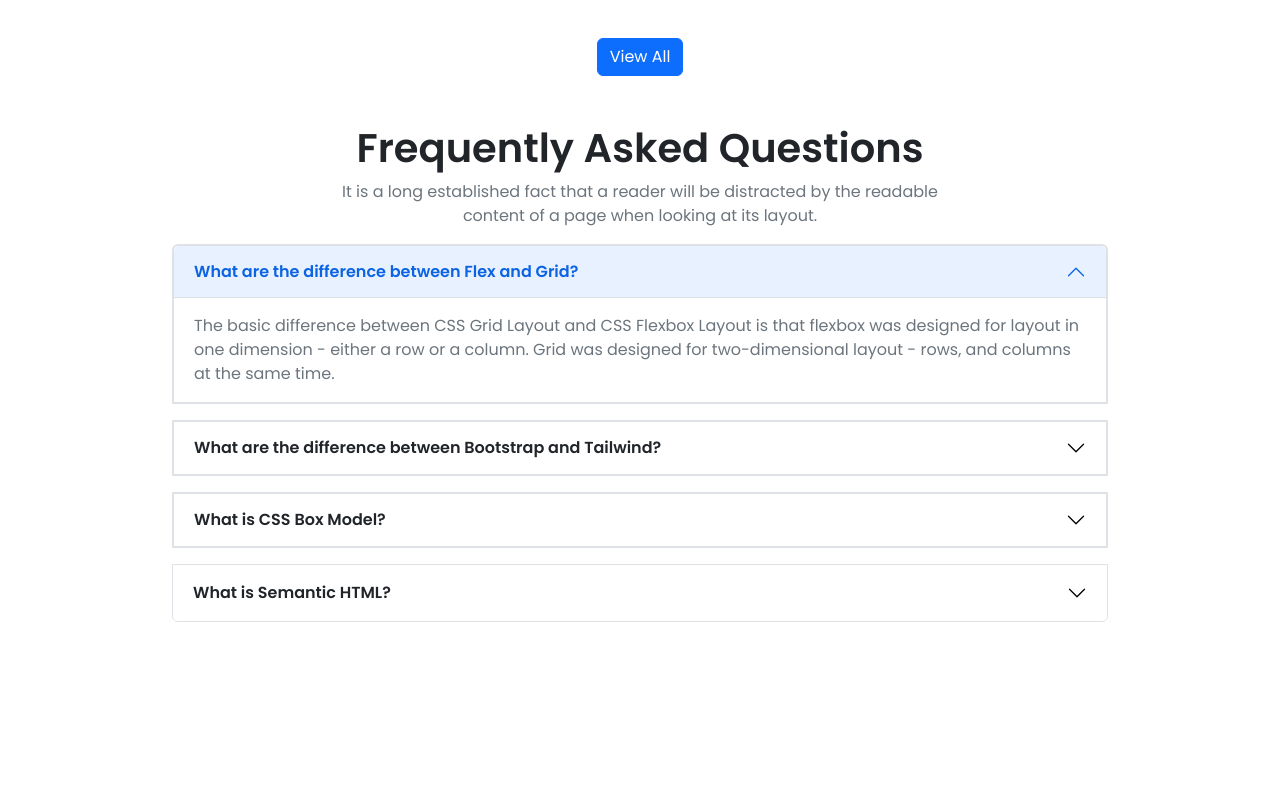
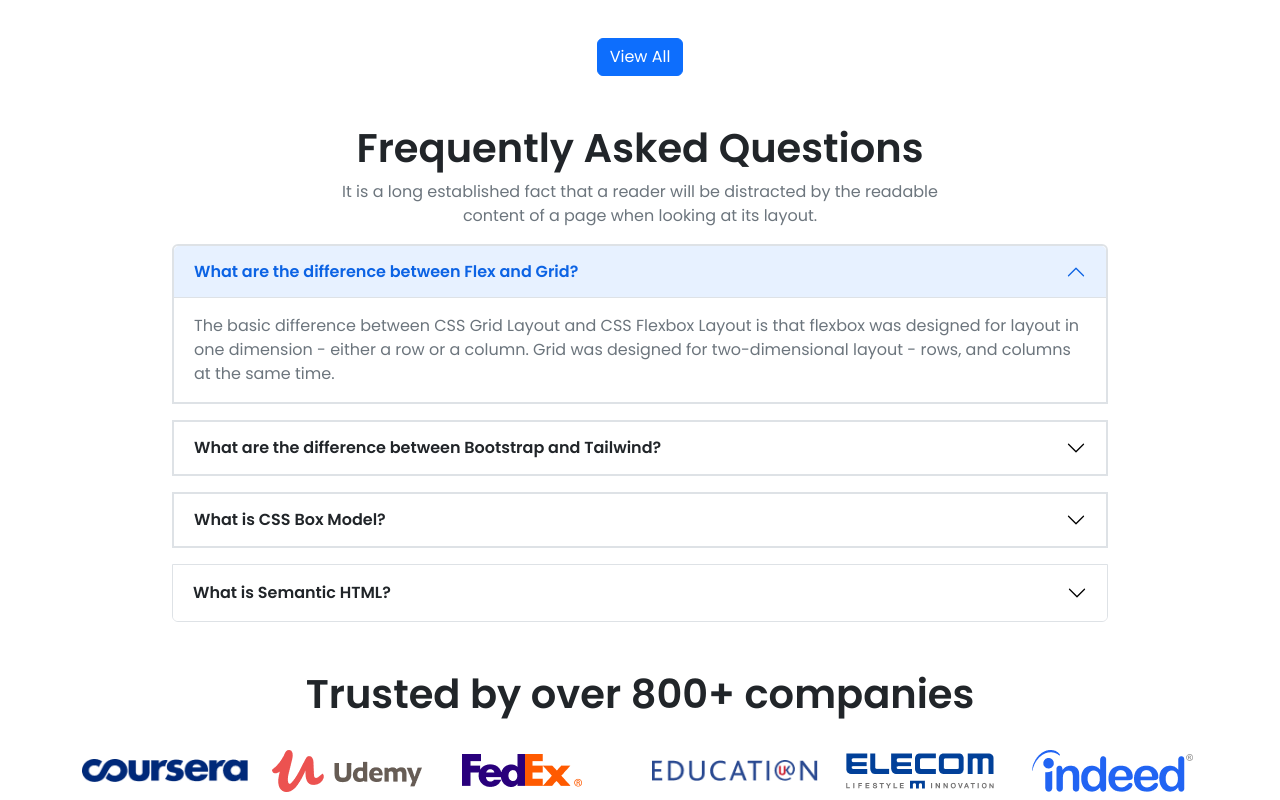
Before and after one commit to AR-Rashik/ProSkill-website, a plain HTML site: page index.html in a window 1280 px wide. Shown: the part 3257-4057 px from the top of the page. Before the commit the page ends 3879 px from the top, so only its background shows below. Drawn offline with nearby package versions, Linux system fonts and the light colour scheme.

Commit message:
trusted companies section added

```diff
--- a/index.html
+++ b/index.html
@@ -400,12 +400,38 @@
     <!-- FAQ Section End -->
 
     <!-- Trusted Companies Section Start -->
+    <section class="mt-5">
+      <div class="container mt-5 d-none d-lg-block">
+        <h2 class="fs-1 fw-semibold text-center mb-4">Trusted by over 800+ companies</h2>
+        <div class="row pt-2 pb-2">
+            <div class="col-2 d-flex align-items-center">
+                <img class="img-fluid" src="images/company/company-1.png" alt="Company Logo">
+            </div>
+            <div class="col-2 d-flex align-items-center">
+                <img class="img-fluid" src="images/company/company-2.png" alt="Company Logo">
+            </div>
+            <div class="col-2 d-flex align-items-center">
+                <img class="img-fluid" src="images/company/company-3.png" alt="Company Logo">
+            </div>
+            <div class="col-2 d-flex align-items-center">
+                <img class="img-fluid" src="images/company/company-4.png" alt="Company Logo">
+            </div>
+            <div class="col-2 d-flex align-items-center">
+                <img class="img-fluid" src="images/company/company-5.png" alt="Company Logo">
+            </div>
+            <div class="col-2 d-flex align-items-center">
+                <img class="img-fluid" src="images/company/company-6.png" alt="Company Logo">
+            </div>
+        </div>
+    </div>
+    </section>
+    <!-- Trusted Companies Section End -->
+  </main>
+<!-- Main Section End -->
 
-    <!-- Trusted Companies Section End -->
+  <!-- Footer Section Start -->
 
-
-  </main>
-
+  <!-- Footer Section End -->
 
     <!-- Bootstrap CDN -->
     <script
```
